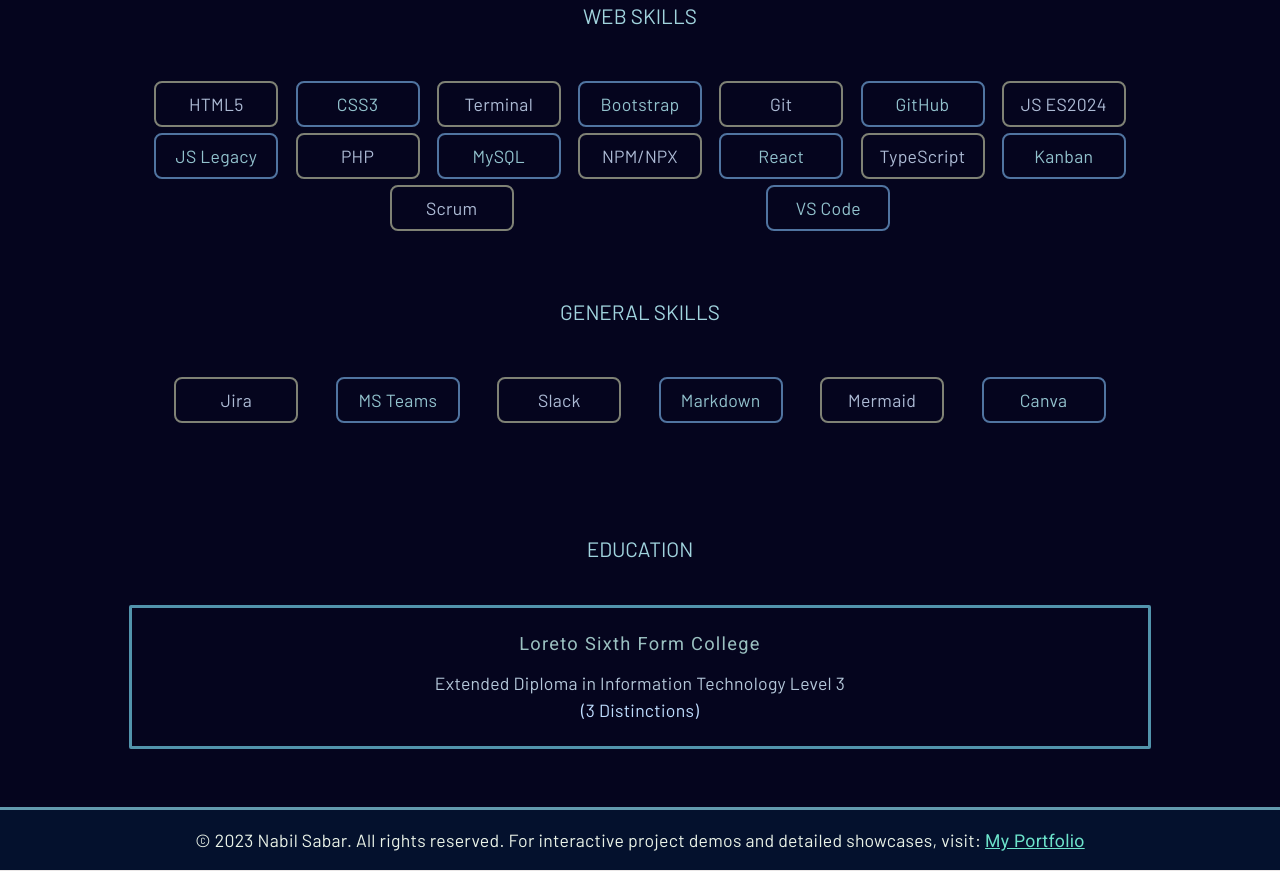
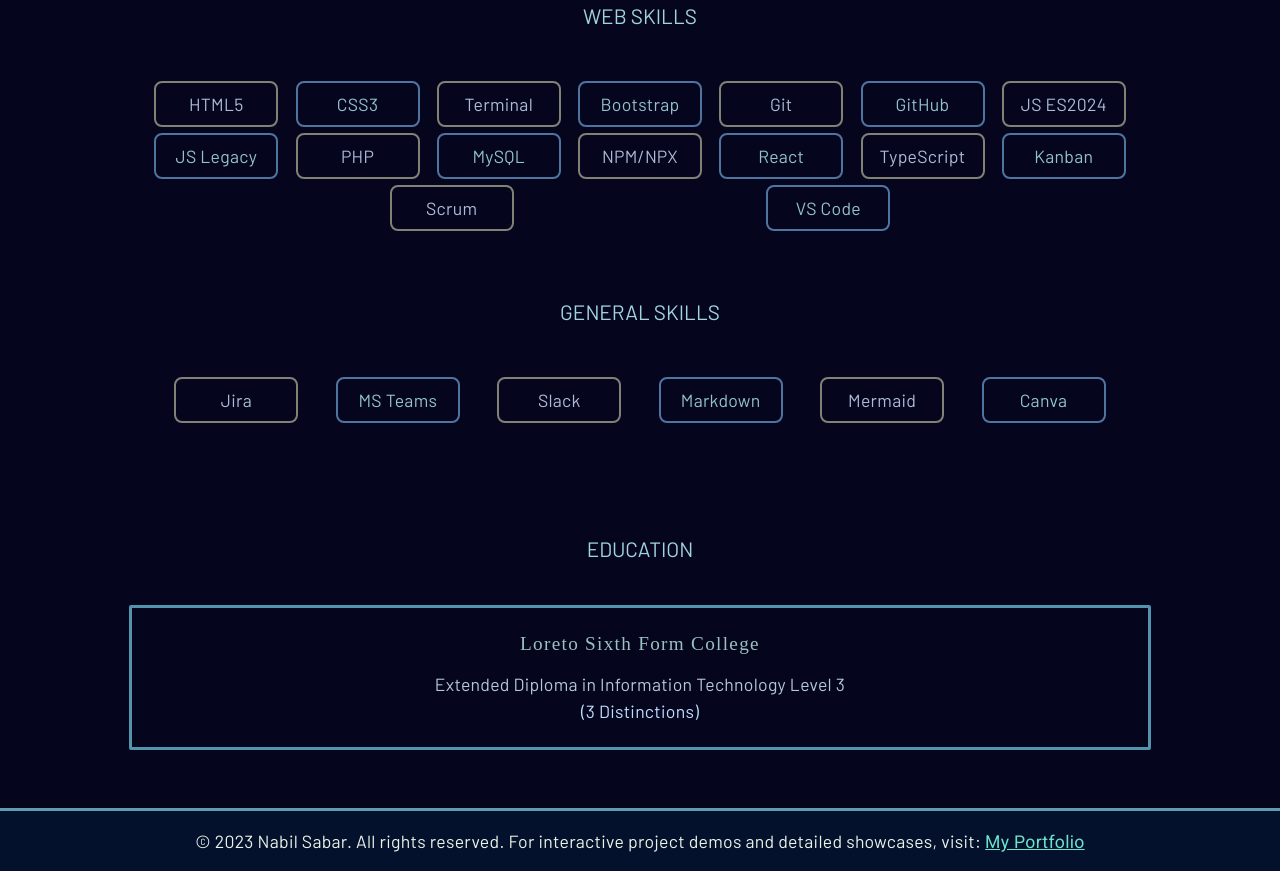
Before and after one commit to nabiil-s/nabiil-s.github.io, a plain HTML site: page index.html in a window 1280 px wide. Shown: the part 2648-3519 px from the top of the page. Drawn offline with Linux system fonts and the light colour scheme.

Commit message:
Refactor heading styles: remove universal h4 styling, apply specific styles per heading

```diff
--- a/portfolio_files/style.css
+++ b/portfolio_files/style.css
@@ -22,11 +22,6 @@
   text-transform: uppercase;
   color: #a1d4de;
   cursor:default;
-}
-
-h4{
-  font-family: 'Roboto', sans-serif;
-  font-size: 1.14rem;
 }
 
 p{
@@ -382,6 +377,7 @@
 }
 
 .collegeName{
+  font-size: 1.2rem;
   color: #9bc1c1;
   letter-spacing: 1.3px;
 }
```
